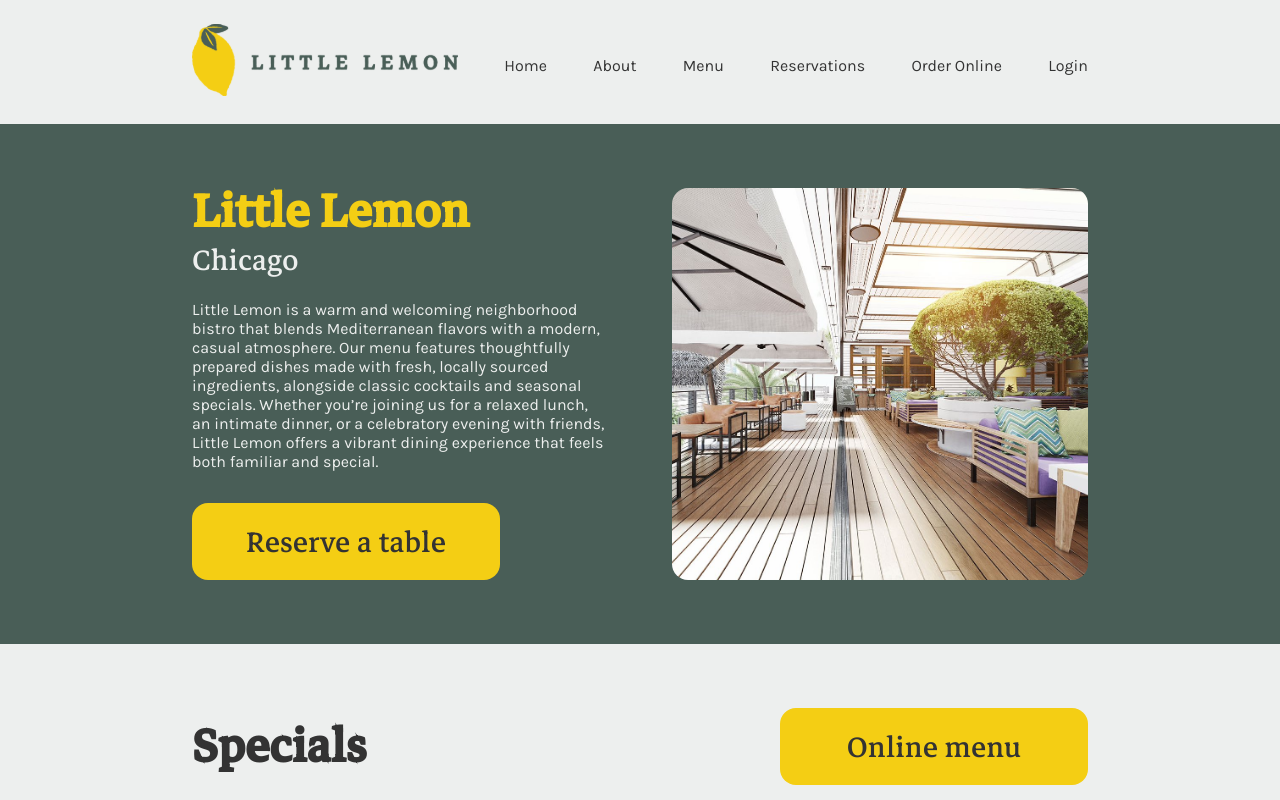
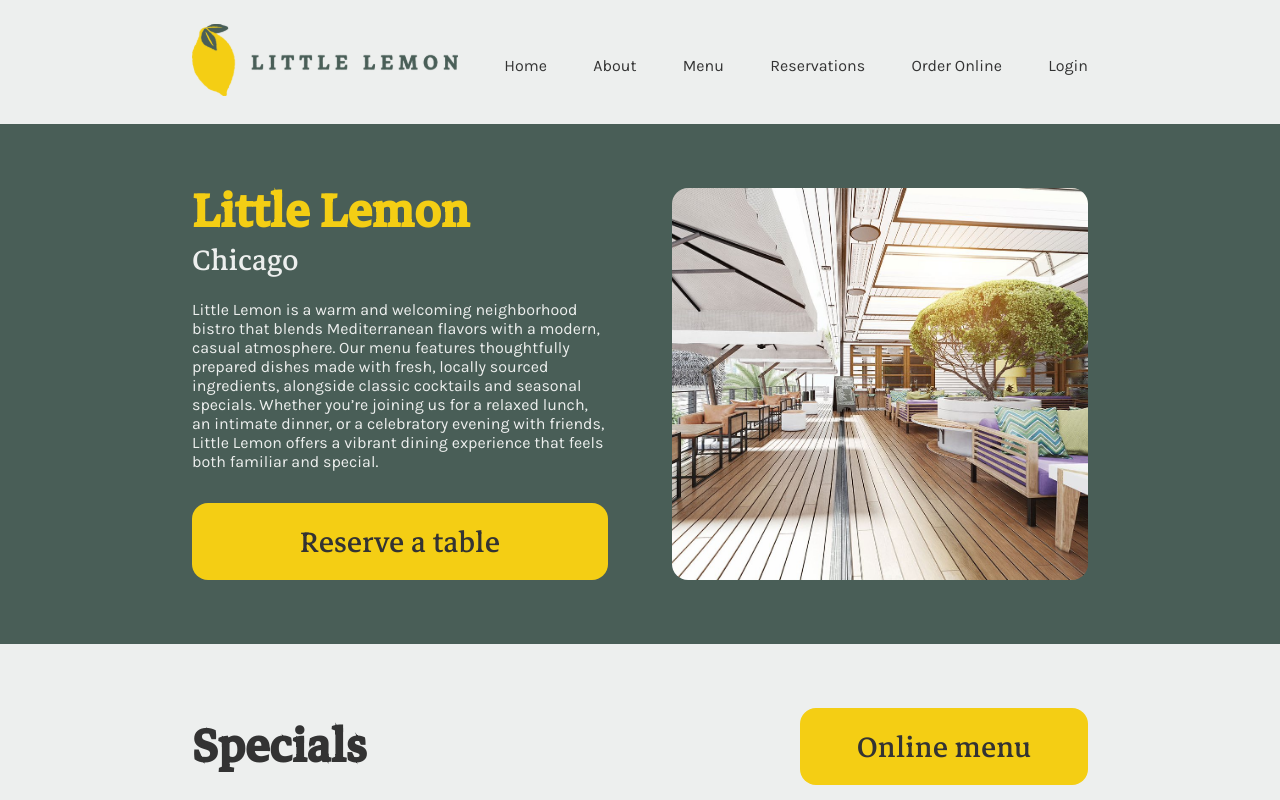
Before and after one commit to alexgqh/Capstone-Project, a React (Vite) app: page / in a window 1280 px wide. Built offline with nearby package versions, Linux system fonts and the light colour scheme; grey boxes are pictures that could not be loaded.

Commit message:
Converted 'Specials' section to grid format. View Menu button is now always equal in size to each special.

```diff
--- a/src/components/special.jsx
+++ b/src/components/special.jsx
@@ -1,6 +1,6 @@
 import IconGo from '../assets/icon-go.svg';
 
-const Special = ({image, alt, title, desc, price}) => {
+const Special = ({id, image, alt, title, desc, price}) => {
    const styleSpecialTitle = {
       display: "flex",
       justifyContent: "space-between",
--- a/src/components/specials.jsx
+++ b/src/components/specials.jsx
@@ -30,15 +30,11 @@ const lemonDessert = {
 const Specials = () => {
   return (
     <section id="specials">
-      <div id="specials-top">
-        <h1 className="color-charcoal">Specials</h1>
-        <Button caption="Online menu" isCTA={true} />
-      </div>
-      <div id="specials-cards">
-        <Special {...greekSalad} />
-        <Special {...bruschetta} />
-        <Special {...lemonDessert} />
-      </div>
+      <h1 className="color-charcoal" style={{gridColumn:"1 / span 2"}}>Specials</h1>
+      <Button caption="Online menu" isCTA={true} />
+      <Special {...greekSalad} />
+      <Special {...bruschetta} />
+      <Special {...lemonDessert} />
     </section>
   );
 }
--- a/src/index.css
+++ b/src/index.css
@@ -37,10 +37,6 @@ html, body, #root {
   background-color: var(--color-hightlight-1);
   color: var(--color-hightlight-2);
   font-family: 'Karla', sans-serif;
-}
-
-a {
-  cursor: pointer;
 }
 
 /*-----------FONTS------------*/
@@ -85,6 +81,10 @@ ul {
   list-style: none;
 }
 
+a {
+  cursor: pointer;
+}
+
 p {
   font-family: 'Karla', sans-serif;
   font-weight: normal;
@@ -115,6 +115,7 @@ button:active {
 
 .cta-button {
   background-color: var(--color-primary-2);
+  width: auto;
 }
 .cta-button:hover {
   background-color: var(--color-secondary-1);
@@ -137,6 +138,10 @@ button:active {
 }
 .color-cream {
   color: var(--color-secondary-2);
+}
+
+.space-block-64 {
+  height: 64px;
 }
 
 /*----------DEFINE VERTICAL LAYOUT-----------*/
@@ -230,19 +235,11 @@ main > section {
 /*----------MAIN: SPECIALS-----------*/
 
 #specials {
-  display: flex;
-  flex-direction: column;
+  display: grid;
+  grid-template-columns: 1fr 1fr 1fr;
+  grid-template-rows: 77px auto;
   gap: 1rem;
-}
-
-#specials-top {
-  display: flex;
-  justify-content: space-between;
-}
-
-#specials-cards {
-  display: flex;
-  gap: 1rem;
+  height: auto;
 }
 
 .special {
@@ -258,13 +255,13 @@ main > section {
   padding: 1.5rem;
 }
 
+/*----------MAIN: TESTIMONIALS-----------*/
+
 #testimonials {
   padding-block: 0px;
 }
 
-.space-block-64 {
-  height: 64px;
-}
+/*----------MAIN: ABOUT-----------*/
 
 /*----------FOOTER-----------*/
 
```
